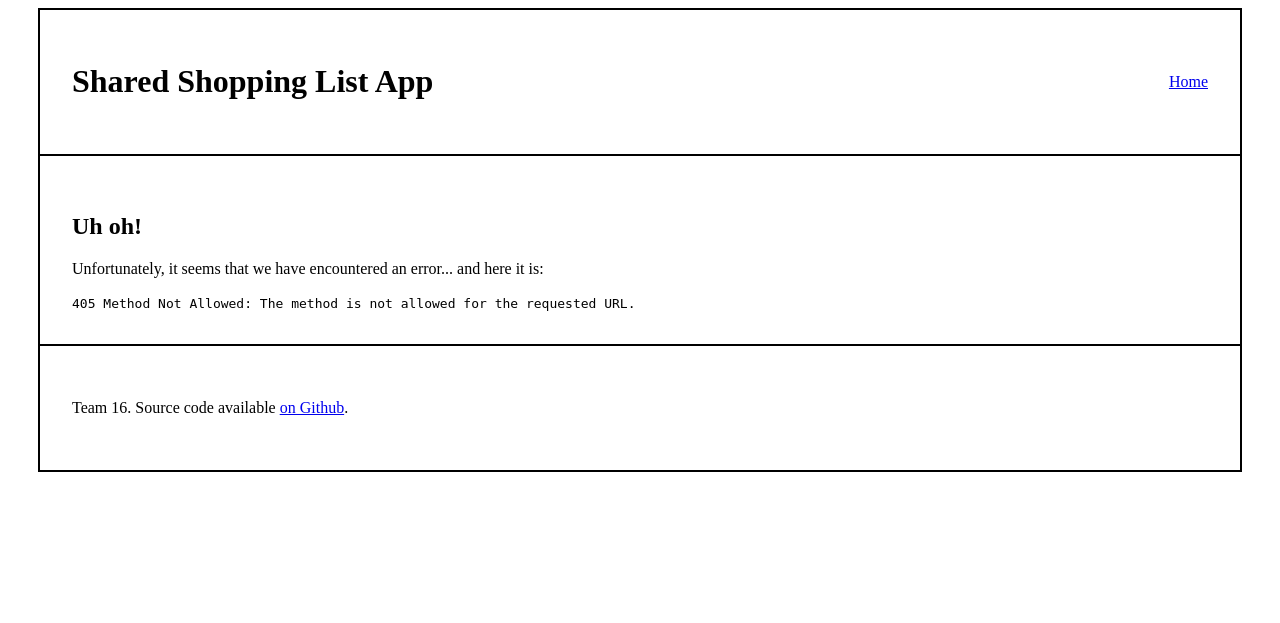
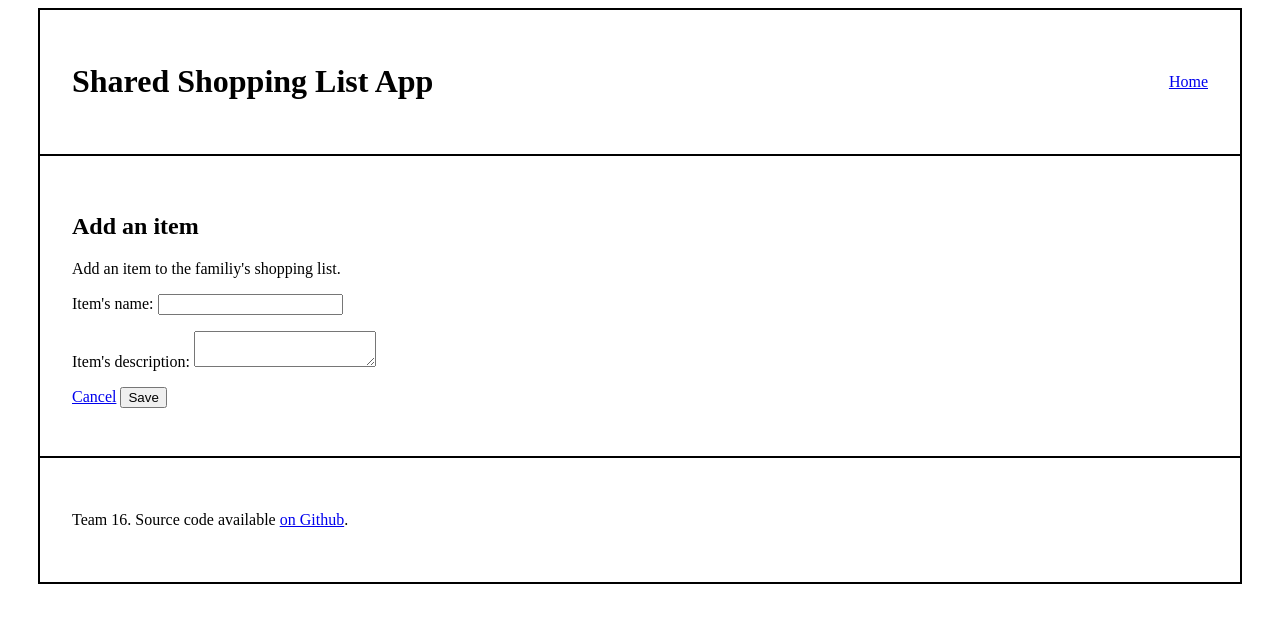
Before and after one commit to software-students-fall2022/web-app-exercise-team-16-1, a Flask app: page /create/1 in a window 1280 px wide. Shown: the top 623 px of the page. Run offline with Flask 2, Linux system fonts and the light colour scheme; parts of the project's set-up code (start-up, migrations or seed data) failed here and were passed over.

Commit message:
Implemented main functionalities

```diff
--- a/app.py
+++ b/app.py
@@ -28,15 +28,15 @@
     print(' *', "Failed to connect to MongoDB at", config['MONGO_URI'])
     print('Database connection error:', e) # debug
 
-authenticated = False
-
 # set up the routes
 
 # route for the home page
 @app.route('/')
 def home():
+    docs = db.exampleapp.find({})
+    itemsList = db.items.find({})
     # docs = db.exampleapp.find({}).sort("created_at", -1)
-    return render_template('index.html')
+    return render_template('index.html', docs=docs, itemsList = itemsList)
 
 @app.route('/main/<family_code>')
 def main(family_code):
@@ -76,17 +76,22 @@
     family_code = request.form['fcode']
     family_passcode = request.form['fpasscode']
 
-    toGo = db.exampleapp.find(
+    toGo = db.exampleapp.count_documents(
         {
             "family_code": family_code,
             "family_passcode": family_passcode,
         },
-    )
+    ) > 0
 
     if toGo:
         return redirect(url_for('main', family_code = family_code))
     else:
         return redirect(url_for('home'))
+
+# route to accept form submission and create a new post
+@app.route('/create/<family_code>')
+def create(family_code):
+    return render_template('add.html', family_code = family_code)
 
 # route to accept form submission and create a new post
 @app.route('/create/<family_code>', methods=['POST'])
@@ -104,7 +109,7 @@
     }
     db.items.insert_one(doc) # insert a new document
 
-    return redirect(url_for('home')) # tell the browser to make a request for the / route (the home function)
+    return redirect(url_for('main', family_code = family_code)) # tell the browser to make a request for the / route (the home function)
 
 # route to view the edit form for an existing post
 @app.route('/edit/<mongoid>')
--- /dev/null
+++ b/templates/add.html
@@ -0,0 +1,19 @@
+{% extends 'base.html' %}
+{% block container %}
+<h2>Add an item</h2>
+<p>Add an item to the familiy's shopping list.</p>
+<form method="POST" action="{{ url_for('create_post', family_code=family_code) }}">
+  <p>
+    Item's name:
+    <input type="text" id="fname" name="fname"/><br />
+  </p>
+  <p>
+    Item's description:
+    <textarea id="fmessage" name="fmessage"></textarea>
+  </p>
+  <p>
+    <a href="{{ url_for('main', family_code=family_code)}}">Cancel</a>
+    <input type="submit" name="post-btn" value="Save" />
+  </p>
+</form>
+{% endblock %}
--- a/templates/main.html
+++ b/templates/main.html
@@ -3,7 +3,7 @@
 {% block container %}
 
     <section>
-        <a href="{{ url_for('create_post',family_code=family_code)}}">Add</a>
+        <a href="{{ url_for('create', family_code=family_code)}}">Add</a>
     </section>
 
     <h2>Shopping List</h2>
```
Also changed, not shown: templates/index.html (+24 -0 lines).
